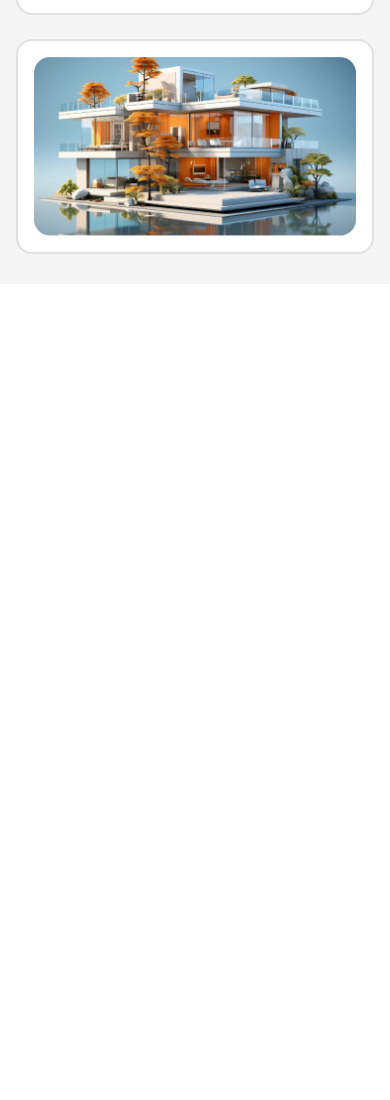
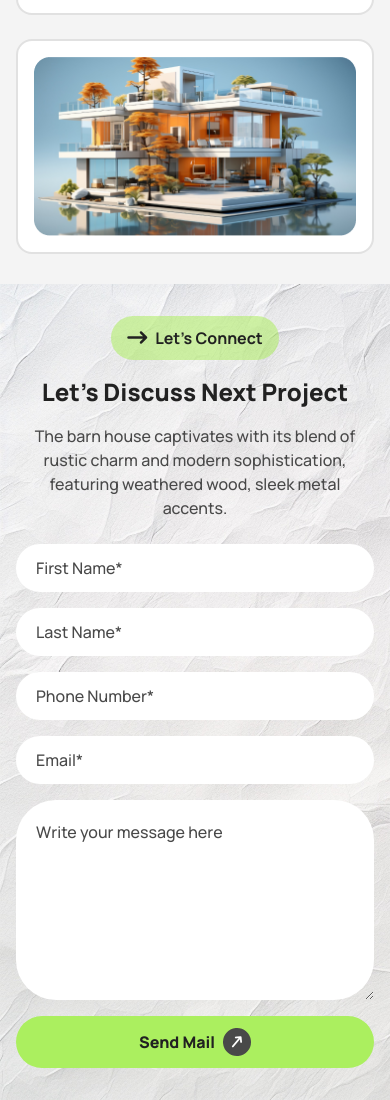
Before and after one commit to Rodro-Kumar/B10A-3, a website: page index.html in a window 390 px wide. Shown: the part 4629-5729 px from the top of the page. Before the commit the page ends 4913 px from the top, so only its background shows below. Drawn offline with nearby package versions, Linux system fonts and the light colour scheme.

Commit message:
connect section complete with responsive

```diff
--- a/index.html
+++ b/index.html
@@ -462,5 +462,76 @@
         </div>
       </div>
     </div>
+    <!-- Connect -->
+    <div
+      class="md:py-[100px] py-8 px-4 xl:px-0 bg-[url(./assets/connectBg.jpg)] bg-cover"
+    >
+      <div class="container">
+        <div class="flex flex-col items-center justify-center text-center">
+          <!-- Let’s Connect -->
+          <div
+            class="font-Manrope flex items-center gap-x-2 text-base text-black2 font-bold py-2 px-4 rounded-3xl bg-[#acef5f88] mb-4"
+          >
+            <i class="fa-solid fa-arrow-right-long text-xl"></i>
+            Let’s Connect
+          </div>
+          <!-- Title -->
+          <h4
+            class="font-Manrope font-extrabold text-2xl md:text-[40px] text-black2"
+          >
+            Let’s Discuss Next Project
+          </h4>
+          <!-- Paragraph -->
+          <p
+            class="font-Manrope font-medium text-black1 text-base pt-4 md:pt-6 pb-6 md:pb-8 max-w-[678px]"
+          >
+            The barn house captivates with its blend of rustic charm and modern
+            sophistication, featuring weathered wood, sleek metal accents.
+          </p>
+        </div>
+        <!-- All Input -->
+        <div
+          class="flex flex-wrap items-center justify-center gap-x-6 gap-y-4 md:gap-y-6"
+        >
+          <input
+            type="text"
+            placeholder="First Name*"
+            class="w-full md:w-[48%] lg:w-[35%] py-3 md:py-5 pl-5 bg-white rounded-[64px] placeholder:text-base placeholder:font-Manrope placeholder:text-black1 placeholder:font-medium font-Manrope font-bold focus:shadow-2xl focus:transition-all"
+          />
+          <input
+            type="text"
+            placeholder="Last Name*"
+            class="w-full md:w-[48%] lg:w-[35%] py-3 md:py-5 pl-5 bg-white rounded-[64px] placeholder:text-base placeholder:font-Manrope placeholder:text-black1 placeholder:font-medium font-Manrope font-bold focus:shadow-2xl focus:transition-all"
+          />
+          <input
+            type="text"
+            placeholder="Phone Number*"
+            class="w-full md:w-[48%] lg:w-[35%] py-3 md:py-5 pl-5 bg-white rounded-[64px] placeholder:text-base placeholder:font-Manrope placeholder:text-black1 placeholder:font-medium font-Manrope font-bold focus:shadow-2xl focus:transition-all"
+          />
+          <input
+            type="email"
+            placeholder="Email*"
+            class="w-full md:w-[48%] lg:w-[35%] py-3 md:py-5 pl-5 bg-white rounded-[64px] placeholder:text-base placeholder:font-Manrope placeholder:text-black1 placeholder:font-medium font-Manrope font-bold focus:shadow-2xl focus:transition-all"
+          />
+          <textarea
+            name="message"
+            id="message"
+            class="w-full md:w-full lg:w-[72%] rounded-[40px] focus:shadow-2xl font-Manrope font-bold text-base min-h-[200px] placeholder:text-base placeholder:font-Manrope placeholder:font-medium placeholder:text-black1 pt-5 pl-5"
+            placeholder="Write your message here"
+          ></textarea>
+          <!-- Send Mail -->
+          <div
+            class="font-Manrope font-extrabold text-black2 text-base md:text-xl bg-tiyaGreen rounded-[32px] py-3 w-full lg:w-[72%] cursor-pointer transition-all hover:bg-[#a3e05e] flex items-center gap-x-2 justify-center"
+          >
+            Send Mail
+            <div
+              class="md:w-[32px] w-[28px] h-[28px] md:h-[32px] bg-black1 text-white rounded-[32px] flex items-center justify-center rotate-[310deg] group-hover:rotate-[360deg] transition-transform"
+            >
+              <i class="fa-solid fa-arrow-right-long text-sm md:text-base"></i>
+            </div>
+          </div>
+        </div>
+      </div>
+    </div>
   </body>
 </html>
```
Also changed, not shown: assets/connectBg.jpg (renamed from assets/bg.jpg).
